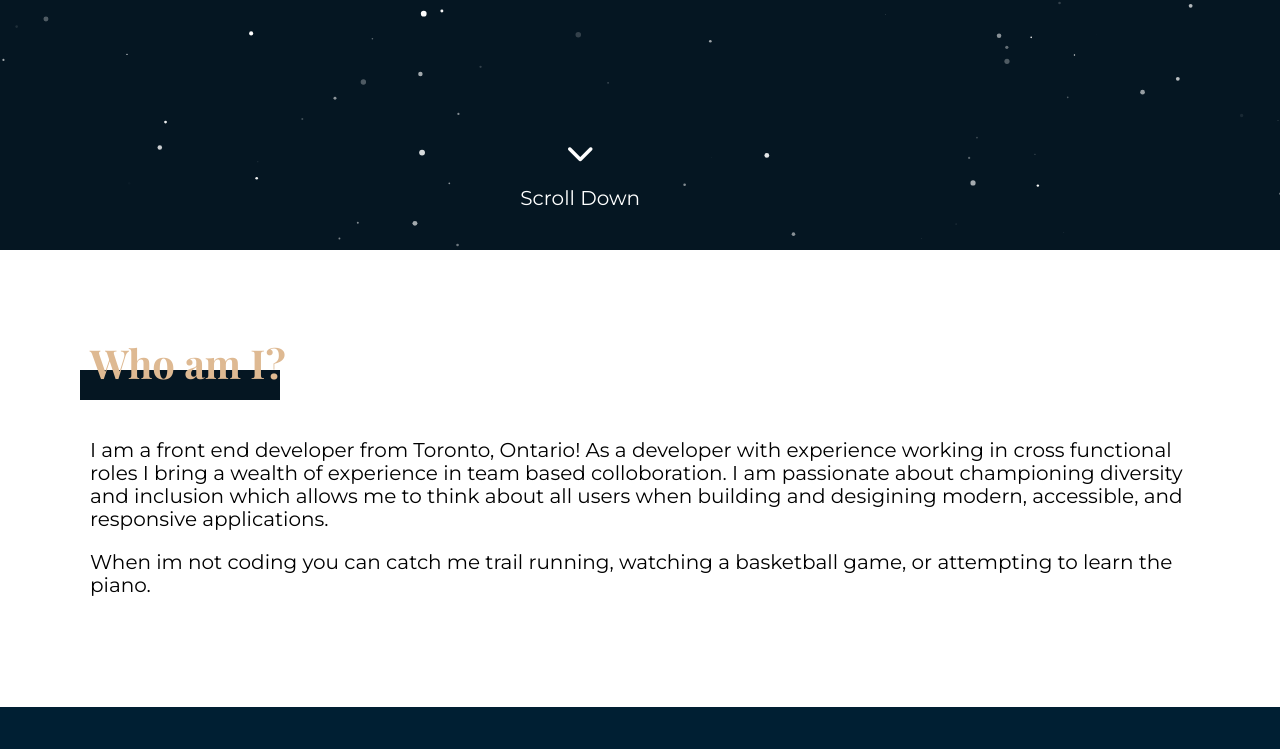
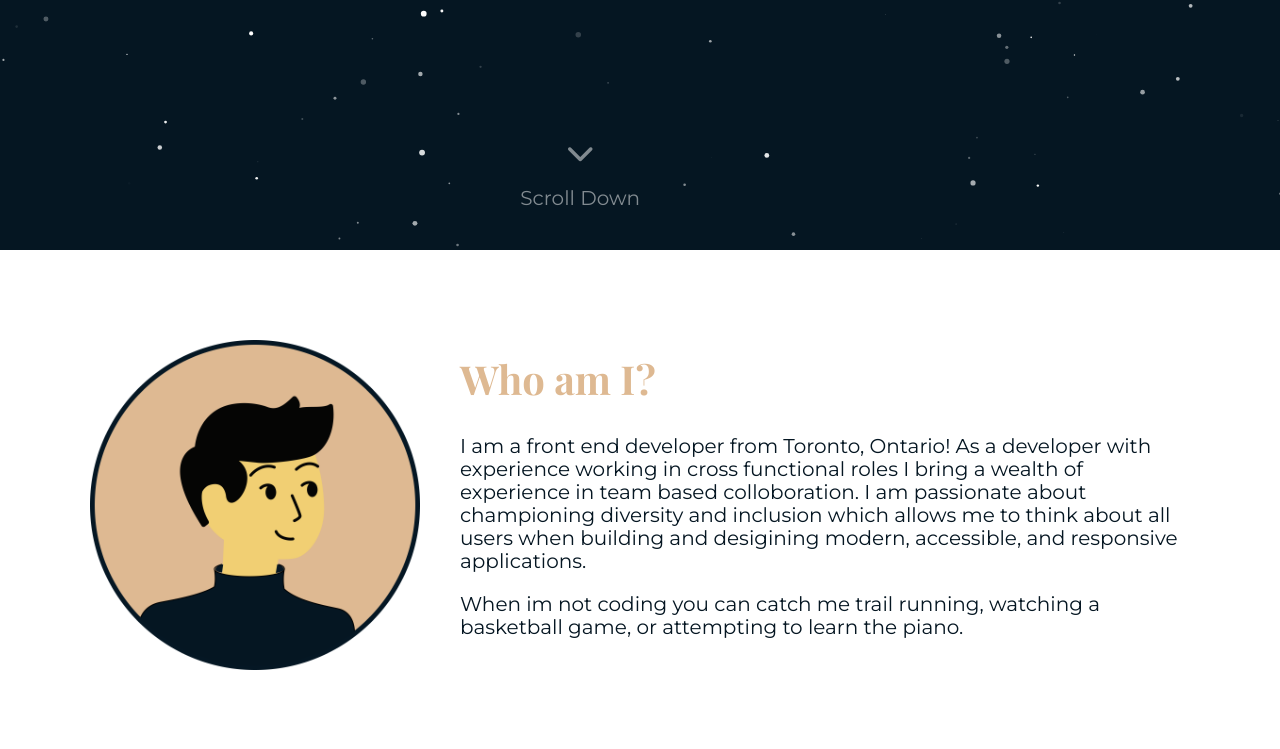
Before and after one commit to MackenzieMc/portfolioProject, a plain HTML site: page index.html in a window 1280 px wide. Shown: the part 470-1219 px from the top of the page. Drawn offline with nearby package versions, Linux system fonts and the light colour scheme.

Commit message:
added avatar and animation styling to header and toolkit

```diff
--- a/index.html
+++ b/index.html
@@ -37,9 +37,12 @@
     <main>
         <section id="about">
             <div class="wrapper">
-                <h2>Who am I?</h2>
                 <div class="aboutFlexContainer">
+                    <div class="aboutImgContainer">
+                        <img src="./assets/myAvatar.png" alt="a picture of me as an avatar :)">
+                    </div>
                     <div class="aboutTextContainer">
+                        <h2>Who am I?</h2>
                         <p>I am a front end developer from Toronto, Ontario! As a developer with experience working in cross functional roles I bring a wealth of experience in team based colloboration. I am passionate about championing diversity and inclusion which allows me to think about all users when building and desigining modern, accessible, and responsive applications.</p>
                         <p>When im not coding you can catch me trail running, watching a basketball game, or attempting to learn the piano.</p>
                     </div>
--- a/styles/sass/partials/_baseStyles.scss
+++ b/styles/sass/partials/_baseStyles.scss
@@ -42,6 +42,7 @@ h3 {
 
 p {
     font-family: $primaryFont;
+    color: $primary;
 }
 
 a {
--- a/styles/sass/partials/_header.scss
+++ b/styles/sass/partials/_header.scss
@@ -38,16 +38,27 @@ header {
                 right: 50%;
                 color: white;
                 text-decoration: none;
+                z-index: 25;
+                opacity: 0.5;
+                transition: 0.3s ease-in;
+
+                &:hover,
+                &:focus {
+                    opacity: 1
+                }
 
                 .chevron {
                     color: white;
                     font-size: 1.4rem;
                 }
+                p {
+                    color: white;
+                }
     }
     .bounce {
-        -moz-animation: bounce 3s infinite;
-        -webkit-animation: bounce 3s infinite;
-        animation: bounce 3s infinite;
+        -moz-animation: bounce 2s infinite;
+        -webkit-animation: bounce 2s infinite;
+        animation: bounce 2s infinite;
     }
         @keyframes bounce {
             0%, 20%, 50%, 80%, 100% {
--- a/styles/sass/partials/_sections.scss
+++ b/styles/sass/partials/_sections.scss
@@ -1,38 +1,19 @@
 //About Section
-
-#about {
-    .wrapper {
-        h2::before {
-            content: '';
-            position: absolute;
-            z-index: -10;
-            width: 200px;
-            height: 30px;
-            background-color: $primary;
-            top: 30px;
-            left: -10px;
-        }
-    }
-}
 
 .aboutFlexContainer {
     display: flex;
     flex-direction: row;
     justify-content: space-between;
-    .aboutTextContainer {
-        width: 100%;
-        .junoAnchor {
-            color: #ea593e;
-            text-decoration: none;
-        }
-        .brockAnchor {
-            color: #cc0000;
-            text-decoration: none;
+    align-items: center;
+    .aboutImgContainer {
+        width: 30%;
+        img {
+            width: 100%;
         }
     }
-    .aboutImgContainer {
-        width: 45%;
-        border: 1px solid $primary;
+    .aboutTextContainer {
+        width: calc(70% - 40px);
+        margin-left: 40px;
     }
 }
 
```
Also changed, not shown: assets/myAvatar.png (added), styles/styles.css.
